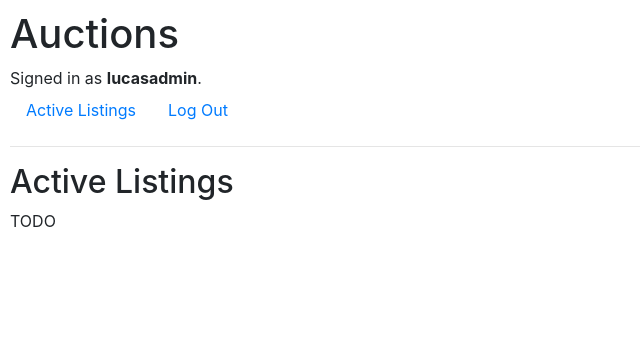
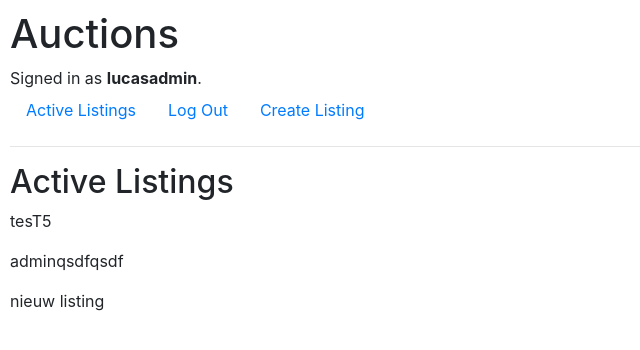
Before and after one commit to lucasleb/CommerceCS50, a Django app: page / in a window 1280 px wide. Shown: the top 350 px of the page, without its empty margins (0-640 px from the left). Run offline with Django 3.2, Linux system fonts and the light colour scheme; a user stored in the database is signed in; data comes from the database, SQL or seed files in the repository; both versions use the stored data as it was after the commit; parts of the project's set-up code (start-up, migrations or seed data) failed here and were passed over; some libraries are stand-ins or nearby versions.

Commit message:
creates Models, create Page, index page

```diff
--- a/auctions/models.py
+++ b/auctions/models.py
@@ -1,34 +1,34 @@
 from django.contrib.auth.models import AbstractUser
 from django.db import models
-
+from django.core.exceptions import ValidationError
 
 class User(AbstractUser):
     pass
 
 class Listing(models.Model):
-    title = models.CharField(max_length=64)
-    description = models.CharField(max_length=1000)
-    active = models.BooleanField(),
-    image = models.URLField(max_length=500),
-    category = models.CharField(max_length=64),
-    creator = FOREIGN
-    winner = FOREIGN
-    comments = FOREIGN,
-    # CHECK IF MINIMUM WORKS
-    startingBid = models.DecimalField(max_digits=9, decimal_places=2, min=0)
-    bids = FOREIGN,
-    highestBid = FOREIGN,
-    # EXTRA
-    dateCreated = models.DateField()
-    numbersViews = models.IntegerField
+    title = models.CharField(max_length=100)
+    description = models.TextField()
+    starting_price = models.DecimalField(max_digits=10, decimal_places=2)
+    image = models.URLField(max_length=200, blank=True)
+    created_at = models.DateTimeField(auto_now_add=True)
+    is_active = models.BooleanField(default=True)
+    winner = models.ForeignKey(User, on_delete=models.SET_NULL, blank=True, null=True, related_name='winner_listings')
+    number_of_views = models.PositiveIntegerField(default=0)
+    seller = models.ForeignKey(User, on_delete=models.CASCADE, related_name='sold_listings')
+
+class Comment(models.Model):
+    text = models.TextField()
+    created_at = models.DateTimeField(auto_now_add=True)
+    author = models.ForeignKey(User, on_delete=models.CASCADE)
+    listing = models.ForeignKey(Listing, on_delete=models.CASCADE)
 
 class Bid(models.Model):
-    amount = models.DecimalField(max_digits=9, decimal_places=2)
-    user = FOREIGN
-    listing = FOREIGN
-    minimumBid = FOREIGN
+    price = models.DecimalField(max_digits=10, decimal_places=2)
+    created_at = models.DateTimeField(auto_now_add=True)
+    bidder = models.ForeignKey(User, on_delete=models.CASCADE)
+    listing = models.ForeignKey(Listing, on_delete=models.CASCADE)
 
-class Comment(models.Model):
-    listing = FOREIGN
-    user = FOREIGN
-    content = models.CharField(max_length=1000)
+    def clean(self):
+        current_highest_bid = Bid.objects.filter(listing=self.listing).order_by('-price').first()
+        if current_highest_bid and current_highest_bid.price >= self.price:
+            raise ValidationError(f'New bid must be higher than the current highest bid of {current_highest_bid.price}')
--- a/auctions/templates/auctions/index.html
+++ b/auctions/templates/auctions/index.html
@@ -3,5 +3,7 @@
 {% block body %}
     <h2>Active Listings</h2>
 
-    TODO
+    {% for listing in listings  %}
+    <p>{{listing.title}}</p>
+    {% endfor %}
 {% endblock %}
--- a/auctions/templates/auctions/layout.html
+++ b/auctions/templates/auctions/layout.html
@@ -18,18 +18,21 @@
         </div>
         <ul class="nav">
             <li class="nav-item">
-                <a class="nav-link" href="{% url 'index' %}">Active Listings</a>
+                <a class="nav-link" href="{% url 'auctions:index' %}">Active Listings</a>
             </li>
             {% if user.is_authenticated %}
                 <li class="nav-item">
-                    <a class="nav-link" href="{% url 'logout' %}">Log Out</a>
+                    <a class="nav-link" href="{% url 'auctions:logout' %}">Log Out</a>
+                </li>
+                <li class="nav-item">
+                    <a class="nav-link" href="{% url 'auctions:create_listing' %}">Create Listing</a>
                 </li>
             {% else %}
                 <li class="nav-item">
-                    <a class="nav-link" href="{% url 'login' %}">Log In</a>
+                    <a class="nav-link" href="{% url 'auctions:login' %}">Log In</a>
                 </li>
                 <li class="nav-item">
-                    <a class="nav-link" href="{% url 'register' %}">Register</a>
+                    <a class="nav-link" href="{% url 'auctions:register' %}">Register</a>
                 </li>
             {% endif %}
         </ul>
--- a/auctions/urls.py
+++ b/auctions/urls.py
@@ -1,10 +1,14 @@
 from django.urls import path
 
 from . import views
+
+app_name = "auctions"
 
 urlpatterns = [
     path("", views.index, name="index"),
     path("login", views.login_view, name="login"),
     path("logout", views.logout_view, name="logout"),
-    path("register", views.register, name="register")
+    path("register", views.register, name="register"),
+    path("create_listing", views.create_listing, name="create_listing"),
+
 ]
--- a/auctions/views.py
+++ b/auctions/views.py
@@ -3,12 +3,17 @@ from django.db import IntegrityError
 from django.http import HttpResponse, HttpResponseRedirect
 from django.shortcuts import render
 from django.urls import reverse
+from .models import User, Listing, Comment, Bid
+from django.forms import ModelForm
 
-from .models import User
+
 
 
 def index(request):
-    return render(request, "auctions/index.html")
+    print(Listing.objects.all())
+    return render(request, "auctions/index.html", {
+        "listings": Listing.objects.all()
+    })
 
 
 def login_view(request):
@@ -61,3 +66,29 @@ def register(request):
         return HttpResponseRedirect(reverse("index"))
     else:
         return render(request, "auctions/register.html")
+
+
+class ListingForm(ModelForm):
+    class Meta:
+        model = Listing
+        fields = ['title', 'description', 'starting_price', 'image']
+
+def create_listing(request):
+    # For a post request, add a new flight
+    if request.method == "POST":
+        # add the dictionary during initialization
+        form = ListingForm(request.POST)
+        if form.is_valid():
+            Listing = form.save(commit=False)
+            Listing.seller = request.user
+            Listing.save()
+            return HttpResponseRedirect(reverse('auctions:index'))
+        else:
+            print("form not valid")
+            return HttpResponseRedirect(reverse('auctions:create_listing'))
+
+
+    else:
+        return render(request, "auctions/create_listing.html", {
+        "form": ListingForm(),
+    })
--- a/commerce/settings.py
+++ b/commerce/settings.py
@@ -120,3 +120,5 @@ USE_TZ = True
 # https://docs.djangoproject.com/en/3.0/howto/static-files/
 
 STATIC_URL = '/static/'
+
+DEFAULT_AUTO_FIELD='django.db.models.AutoField'
```
Also changed, not shown: auctions/templates/auctions/create_listing.html (added, +8 -0 lines), auctions/migrations/0002_listing_comment_bid.py (added), db.sqlite3.
